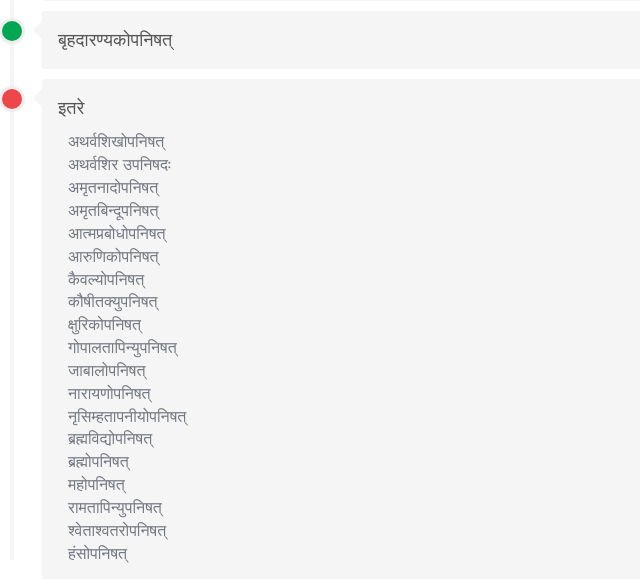
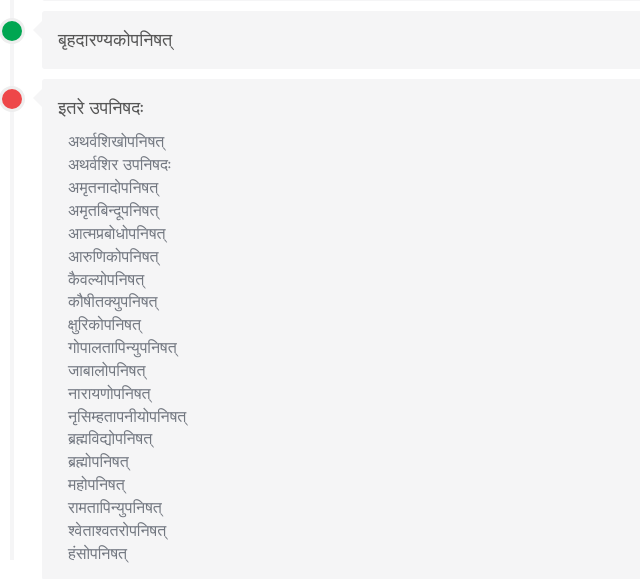
Before and after one commit to SrirangaDigital/advaita-literature, a PHP site: the page made by application/views/flat/works/upanishat/nav.php in a window 1280 px wide. Shown: the part 671-1250 px from the top of the page, without its empty margins (0-640 px from the left). Run offline with PHP 8.4, Linux system fonts and the light colour scheme; the template is opened without the code that fills it, so the values that code supplies are empty; some libraries are stand-ins or nearby versions; some web fonts are replaced.

Commit message:
upanishat prasthana in place, nav relegated

```diff
--- a/application/views/flat/works/upanishat/index.php
+++ b/application/views/flat/works/upanishat/index.php
@@ -7,7 +7,7 @@
             </div>
         </div>
     </div>
-    <div class="row main justify-content-between">
+    <div class="row main justify-content-between text">
         <div class="col-md-8">
             <p>वैदिकसाहित्ये उपनिषदां स्थितिरन्यादृशी । औपनिषदानां महर्षीणां कार्यात्मकविश्वब्रह्माण्डस्य अभिन्नत्वे अखण्डत्वे च महान् विश्वासः दरीदृश्यते । औपनिषदा मुनयस्सुखदुःखेभ्य उदासीना दृश्यन्ते । सान्तस्यानन्तेन सम्बन्धः औपनिषदानां महर्षीणां रहस्यात्मकवाणीष्वेव प्रथमं अभिव्यक्तः । </p>
             <p>ब्राह्मणग्रन्थास्तु कर्मसु पुरुषं प्रेरयन्ति । उपनिषदस्तु ज्ञाने प्रेरयन्ति । जीवनात् जीवनसम्बद्धविचारे उपनिषदामैदम्पर्यं दृश्यते । वेदकालिका भारतीया ऐहिकस्यैश्वर्यस्य साधने यथा बद्धपरिकरा दृश्यन्ते, यथा च ब्राह्मणकालिका भारतीयास्स्वर्गादिपरलोकेप्सवश्व दृश्यन्ते न तथोपनिषत्कालिका भारतीयाः । परन्तु ते साधका ऐहिकैश्वर्यात् परलोकेच्छायाश्चोदासीनाः मुमुक्षवश्च दृश्यन्ते । गतिशीलैः प्राकृतिकवस्तुभिरेव जनिमतां न सम्बन्धः, परन्तु अनिर्वचनीयेन केनचित् स्थिरतत्वेनैव तेषां सम्बन्ध इत्युपनिषत्कालवर्तिनां भारतीयानां सिद्धान्तः । अतएवोपनिषदां सिद्धान्ताः विचारप्रधाना वर्तन्ते । </p>
--- a/application/views/flat/works/upanishat/nav.php
+++ b/application/views/flat/works/upanishat/nav.php
@@ -69,7 +69,7 @@
         <div class="timeline-entry-inner">
             <div class="timeline-icon back-red"></div>
             <div class="timeline-label">
-                <h2><a href="<?=BASE_URL?>works/upanishat/others/">इतरे</a></h2>
+                <h2><a href="<?=BASE_URL?>works/upanishat/others/">इतरे उपनिषदः</a></h2>
                 <p>
                     अथर्वशिखोपनिषत्<br />
                     अथर्वशिर उपनिषदः<br />
```
